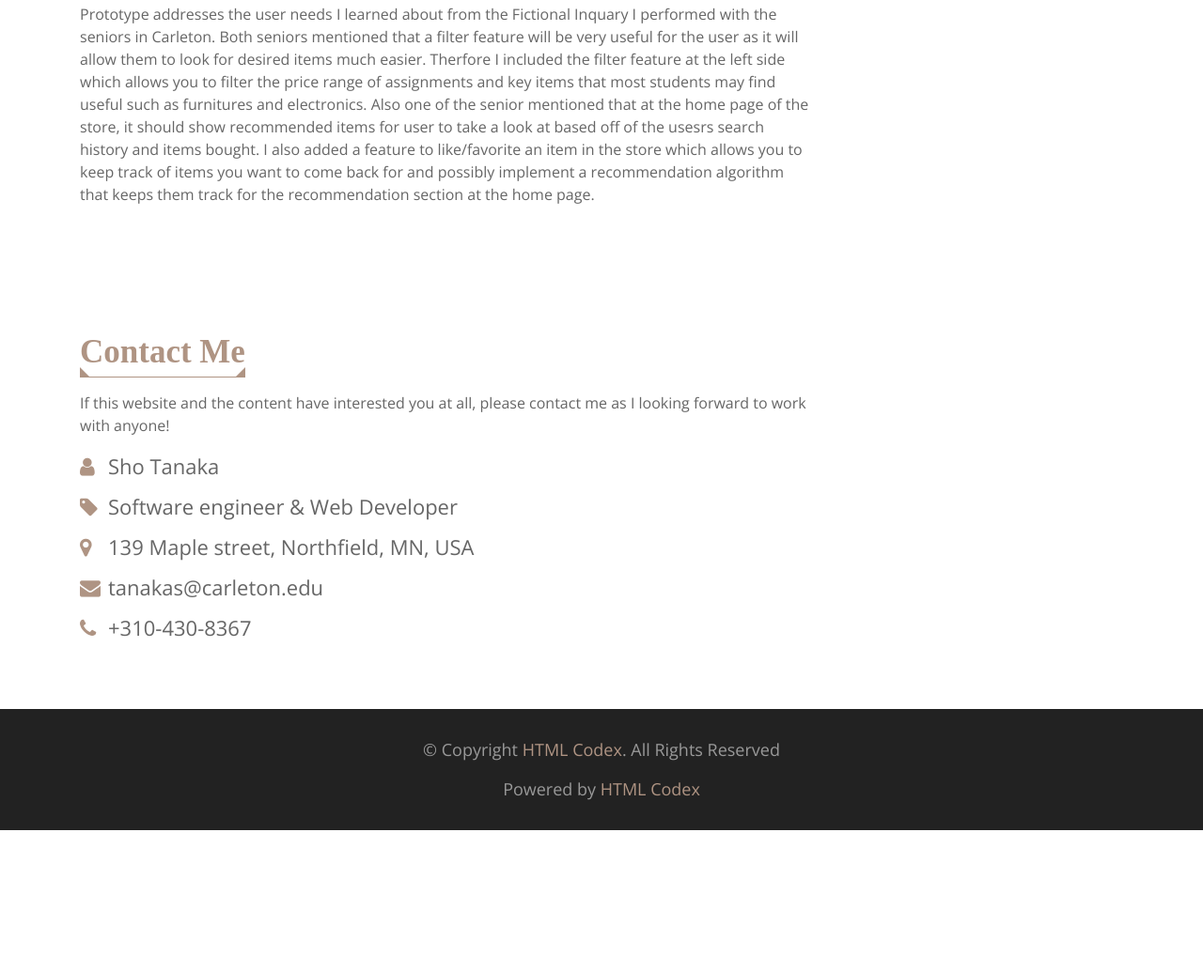
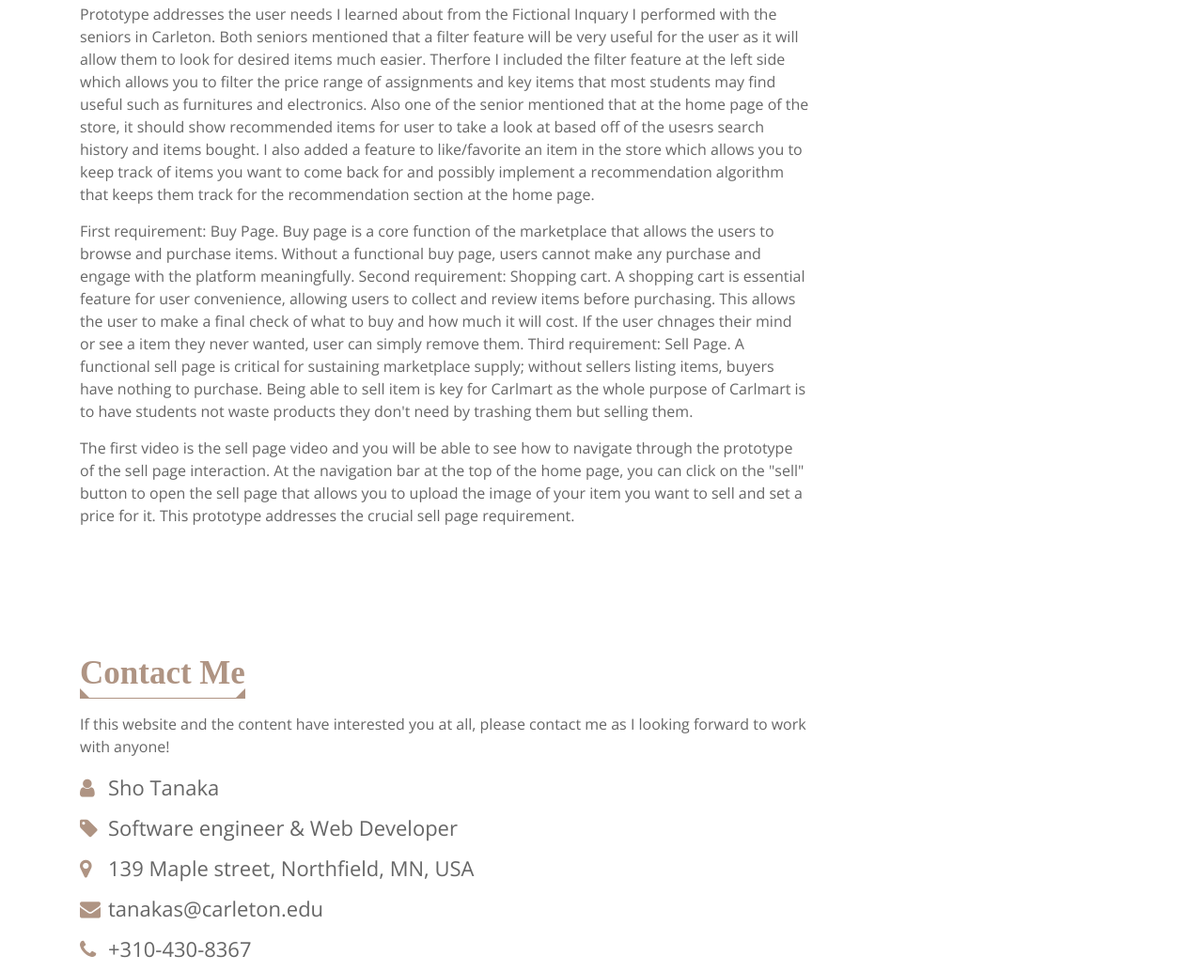
Before and after one commit to tanakas2499/tanakas2499.github.io, a plain HTML site: page index.html in a window 1280 px wide. Shown: the part 3669-4703 px from the top of the page at 94% size. Before the commit the page ends 4553 px from the top, so only its background shows below. Drawn offline with nearby package versions, Linux system fonts and the light colour scheme; a web font is replaced by a local one.

Commit message:
wrote the responses for prototype

```diff
--- a/index.html
+++ b/index.html
@@ -478,7 +478,7 @@
                         I also added a feature to like/favorite an item in the store which allows you to keep track of items you want to come back for and possibly implement a recommendation algorithm that keeps them track for the recommendation section at the home page.
                     </p>
 
-                    <!-- <p>
+                    <p>
                         First requirement: Buy Page. Buy page is a core function of the marketplace that allows the users to browse and purchase items. Without a functional buy page, users cannot make any purchase and engage with the platform meaningfully.
                         Second requirement: Shopping cart. A shopping cart is essential feature for user convenience, allowing users to collect and review items before purchasing. This allows the user to make a final check of what to buy and how much it will cost. If the user chnages their mind or see a item they never wanted, user can simply remove them.
                         Third requirement: Sell Page. A functional sell page is critical for sustaining marketplace supply; without sellers listing items, buyers have nothing to purchase. Being able to sell item is key for Carlmart as the whole purpose of Carlmart is to have students not waste products they don't need by trashing them but selling them.
@@ -488,7 +488,7 @@
                         The first video is the sell page video and you will be able to see how to navigate through the prototype of the sell page interaction. At the navigation bar at the top of the home page, you can click on the "sell" button to open the sell page that allows you to upload the image of your item you want to sell and set a price for it. This prototype addresses the crucial sell page requirement.
                     </p>
 
-                    <p>
+                    <!-- <p>
                         The second video is the shopping cart video and you will be able to see how to navigate through the prototype of the shopping cart page. There is two ways to access the shopping cart page. One way is to go to the home page top navigation bar and click on "Cart" button to open up shop and be able to check whats in your purchase list or cart whenever you want to. The second way to view is when you click on the item you want to purchase, you will be sent to the product page and you when click on add to cart, it will add the item to the shopping cart and also take you to the shooping cart page. This addresses the requirement of shopping cart as it allows the user to see what they have purchased before they confirm and make payment of the item for the user's convenience.
                     </p>
 
```
